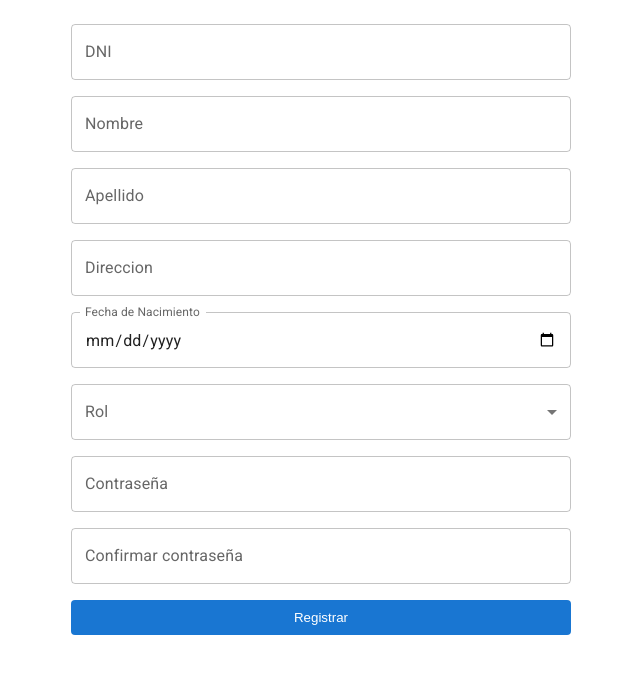
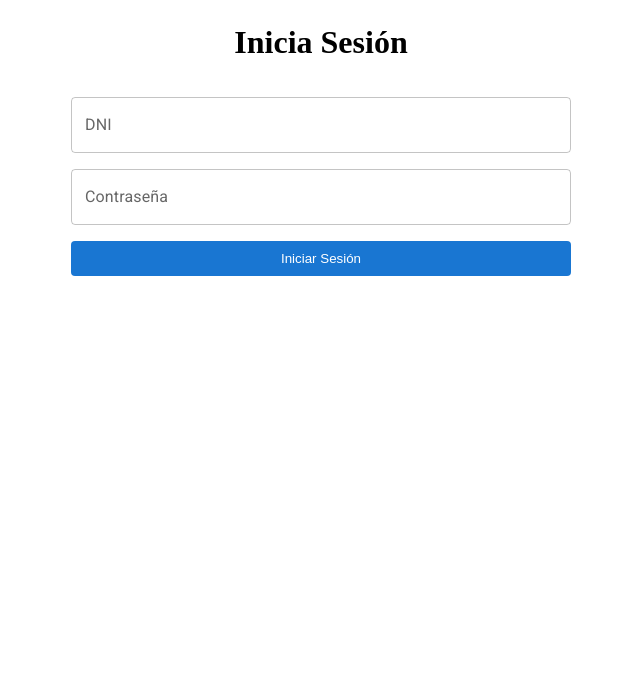
Before and after one commit to AstridV23/TPI---Asociacion-de-Futbol-, a React (Vite) app in the folder Frontend/: page / in a window 1280 px wide. Shown: the top 674 px of the page, without its empty margins (319-959 px from the left). Built offline with nearby package versions, Linux system fonts and the light colour scheme.

Commit message:
agregue inicio

```diff
--- a/Frontend/src/App.jsx
+++ b/Frontend/src/App.jsx
@@ -1,6 +1,6 @@
 import React from 'react';
 import { Routes, Route } from 'react-router-dom';
-import Inicio from './login/inicio';
+import Inicio from './login/Inicio';
 import Registro from './login/Registro';
 import Jugadores from './vistas/Jugadores';
 import Encargado from './vistas/Encargado';
@@ -12,8 +12,8 @@ function App() {
     <>
       {/* <Header/> */}
       <Routes>
-        <Route  path='/' element={<Registro/>} />
-        <Route  path='/registro' element={<Inicio/>} />
+        <Route  path='/' element={<Inicio/>} />
+        <Route  path='/registro' element={<Registro/>} />
         <Route  path='/jugadores' element={<Jugadores/>} />
         <Route path='/encargado' element={<Encargado/>} />
       </Routes>
--- a/Frontend/src/context/AuthContext.jsx
+++ b/Frontend/src/context/AuthContext.jsx
@@ -1,13 +1,63 @@
-export const AuthContext = React.createContext();
+import React, { createContext, useState, useContext } from 'react';
+import { useNavigate } from 'react-router-dom';
 
-const AuthContextProvider = (props) => {
+const AuthContext = createContext();
+
+export const AuthProvider = ({ children }) => {
+  const [token, setToken] = useState(localStorage.getItem('token') || null);
+  const [rol, setRol] = useState(localStorage.getItem('rol') ? parseInt(localStorage.getItem('rol'), 10) : 0);
+  const [idUsuario, setIdUsuario] = useState(localStorage.getItem('idUsuario') || null);
+
+  // Función para iniciar sesión
+  const login = (userToken, userRol, userId, userName) => {
+    localStorage.setItem('token', userToken);
+    localStorage.setItem('rol', userRol);
+    localStorage.setItem('idUsuario', userId);
+    localStorage.setItem('nombreUsuario', userName);
+    setToken(userToken);
+    setRol(userRol);
+    setIdUsuario(userId);
+  };
+
+  // Función para cerrar sesión
+  const logout = () => {
+    localStorage.removeItem('token');
+    localStorage.removeItem('rol');
+    localStorage.removeItem('idUsuario');
+    localStorage.removeItem('nombreUsuario');
+    setToken(null);
+    setRol(0);
+    setIdUsuario(null);
+  };
 
 
-    return (
-        <AuthContext.Provider value={{state: state, }}>
-            {props.children}
-        </AuthContext.Provider>
-    );
-}
+  const value = {
+    token,
+    rol,
+    idUsuario,
+    login,
+    logout,
+    hayUsuario: () => !!token,
+  };
 
-export default AuthContextProvider;
+  return <AuthContext.Provider value={value}>{children}</AuthContext.Provider>;
+};
+
+export const useAuth = () => {
+  const context = useContext(AuthContext);
+  const navigate = useNavigate();
+
+  if (!context) {
+      throw new Error('useAuth tiene que usarse con AuthProvider');
+  }
+
+  const logoutWithNavigation = () => {
+      context.logout();
+      navigate('/');
+  };
+
+  return {
+      ...context,
+      logout: logoutWithNavigation
+  };
+};
--- a/Frontend/src/login/Inicio.jsx
+++ b/Frontend/src/login/Inicio.jsx
@@ -1,9 +1,109 @@
+import React from "react";
+import { Box, TextField } from "@mui/material";
+import { useForm } from "react-hook-form";
+import { useAuth } from "../context/AuthContext";
+
 function Inicio() {
+    const {register, handleSubmit, formState:{errors, isSubmitting}} = useForm();
+
+    const { login} = useAuth();
+
+
+    const onSubmit = async (data) => {
+        // Aquí irá la lógica de inicio de sesión
+        try {
+            //const response = await axios.post("/api/auth/login", data);
+
+            // Chequear si la estructura de la respuesta es la esperada
+            if (response.status === 200 && response.data) {
+              const { accessToken, usuarioLogueado } = response.data;
+              const idRole = usuarioLogueado.roles[0].idRole;
+              const idUsuario = usuarioLogueado.idUsuario;
+
+              // Guarda el token y el rol en el contexto usando el hook useAuth
+              login(accessToken, idRole, idUsuario);
+
+
+            } else {
+              throw new Error('Respuesta inesperada del servidor');
+            }
+
+          } catch (error) {
+            // Verifica si el error es de red o falta de respuesta
+            if (!error?.response) {
+              setError("root", {
+                message: "Error al intentar conectarse con el servidor",
+              });
+            }
+            else {
+              // Muestra el error inesperado durante la autenticación
+              setError("root", {
+                message: "Error inesperado durante el inicio de sesión",
+              });
+            }
+          }
+    }
+
     return (
-        <>
-        <h1>Inicio</h1>
-        </>
-     );
+        <Box
+            component="form"
+            onSubmit={handleSubmit(onSubmit)}
+            sx={{
+                display: 'flex',
+                flexDirection: 'column',
+                gap: 2,
+                width: '100%',
+                maxWidth: '500px',
+                margin: 'auto',
+                padding: 2
+            }}
+        >
+            <h1 style={{ textAlign: 'center', color: 'black', margin: '0 0 20px 0' }}>
+                Inicia Sesión
+            </h1>
+
+            <TextField
+                {...register("dni", { required: "DNI es necesario" })}
+                fullWidth
+                label="DNI"
+                variant="outlined"
+                error={!!errors.dni}
+                helperText={errors.dni?.message}
+            />
+
+            <TextField
+                {...register("password", { required: "Contraseña es necesaria" })}
+                fullWidth
+                type="password"
+                label="Contraseña"
+                variant="outlined"
+                error={!!errors.password}
+                helperText={errors.password?.message}
+            />
+
+            {errors.root && (
+                <div style={{color: 'red', textAlign: 'center', margin: '10px 0'}}>
+                    {errors.root.message}
+                </div>
+            )}
+
+            <button
+                type="submit"
+                disabled={isSubmitting}
+                style={{
+                    padding: '10px 20px',
+                    backgroundColor: '#1976d2',
+                    color: 'white',
+                    border: 'none',
+                    borderRadius: '4px',
+                    cursor: isSubmitting ? 'not-allowed' : 'pointer',
+                    opacity: isSubmitting ? 0.7 : 1
+                }}
+            >
+                {isSubmitting ? "Iniciando..." : "Iniciar Sesión"}
+            </button>
+        </Box>
+    );
 }
 
 export default Inicio;
--- a/Frontend/src/login/Registro.jsx
+++ b/Frontend/src/login/Registro.jsx
@@ -12,7 +12,26 @@ function Registro() {
     const passwordValue = watch("password");
 
     const onSubmit = async (data) => {
-        reset()
+
+        const { confirmPassword, ...formData } = transformedData;
+
+        try {
+            //const response = await axios.post("/api/auth/registerCliente", formData);
+
+            if (response.status === 200) {
+                toast.success('Se creó su cuenta correctamente, inicie sesión');
+            }
+        } catch (error) {
+            if (!error?.response) {
+                setError("root", {
+                    message: "Error al intentar conectarse con el servidor",
+                });
+            } else {
+                setError("root", {
+                    message: "Error inesperado durante el registro",
+                });
+            }
+        }
     }
 
     return (
@@ -29,6 +48,10 @@ function Registro() {
                 padding: 2
             }}
         >
+            <h1 style={{ textAlign: 'center', color: 'black', margin: '0 0 20px 0' }}>
+                Regístrate
+            </h1>
+
             <TextField
                 {...register("dni", { required: "DNI es necesario" })}
                 fullWidth
--- a/Frontend/src/main.jsx
+++ b/Frontend/src/main.jsx
@@ -1,14 +1,17 @@
 import { StrictMode } from 'react'
 import { createRoot } from 'react-dom/client'
 import { BrowserRouter, Route, Routes } from 'react-router-dom'
+import { AuthProvider } from './context/AuthContext.jsx'
 import App from './App.jsx'
 
 createRoot(document.getElementById('root')).render(
   <StrictMode>
     <BrowserRouter>
-      <Routes>
-          <Route path='/*' element={<App/>}/>
-      </Routes>
+      <AuthProvider>
+        <Routes>
+            <Route path='/*' element={<App/>}/>
+        </Routes>
+      </AuthProvider>
     </BrowserRouter>
   </StrictMode>,
 )
```
